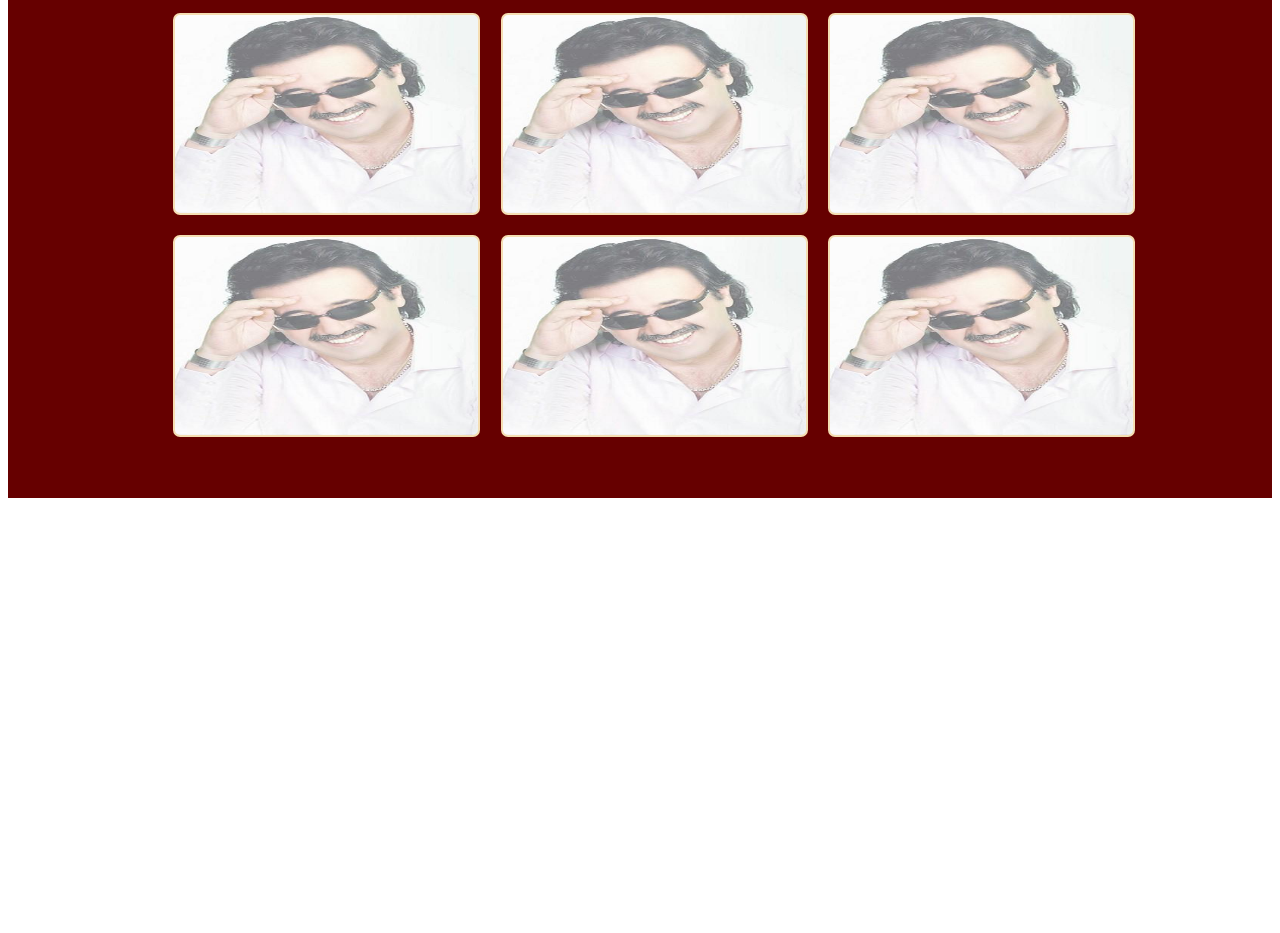
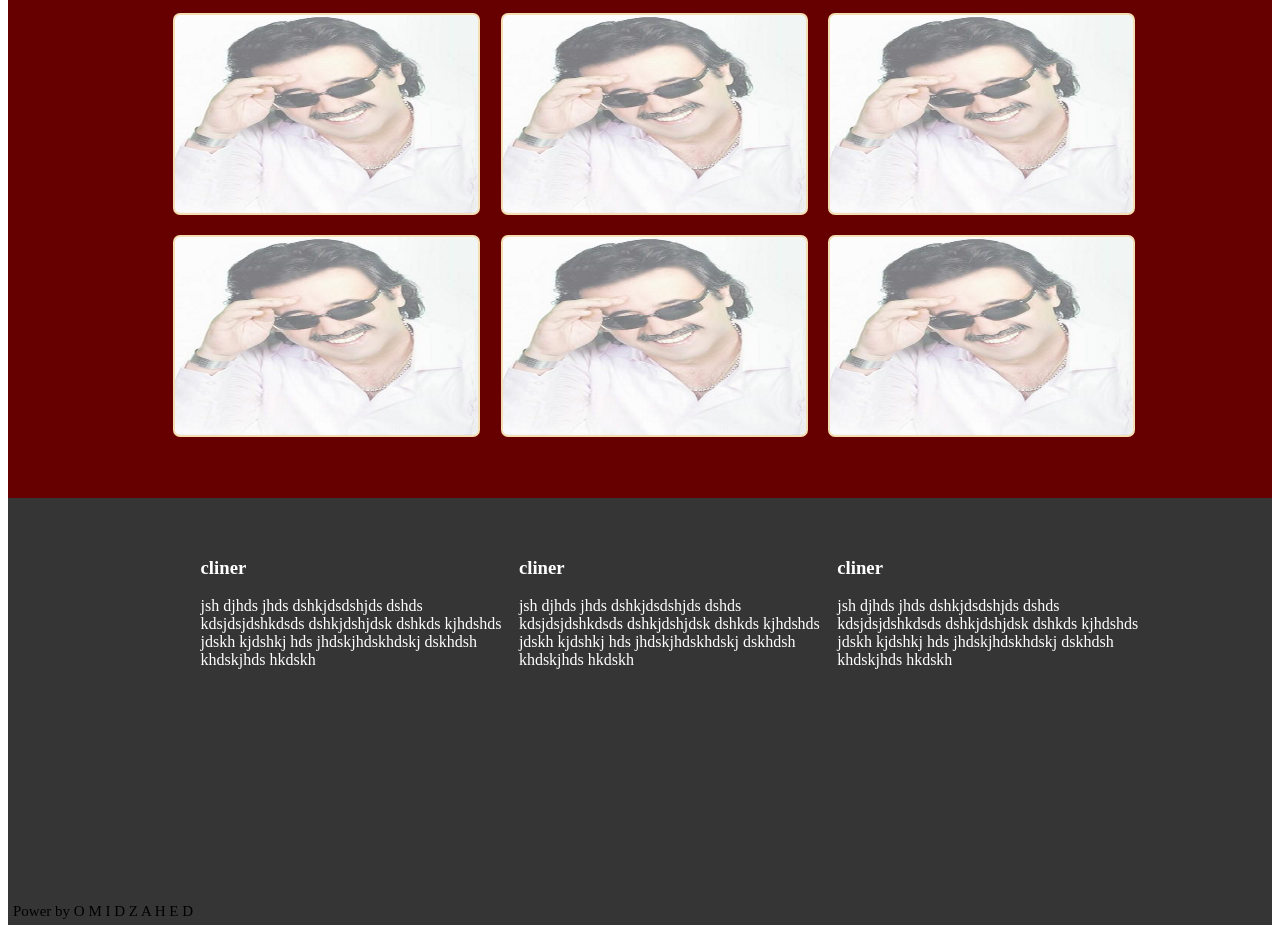
Before and after one commit to omidzahed1998/site_1, a plain HTML site: page index.html in a window 1280 px wide. Shown: the part 1210-2143 px from the top of the page. Before the commit the page ends 1716 px from the top, so only its background shows below. Drawn offline with Linux system fonts and the light colour scheme.

Commit message:
maked the footer

```diff
--- a/index.css
+++ b/index.css
@@ -163,7 +163,9 @@ background: url(img/aa.jpg);
     color: #333333;
 font-size: 13px;
 }
-.item_box2_one:hover{background:#76C38F;}
+.item_box2_one:hover{background:#333; }
+.item_box2_one:hover h2{color: white}
+.item_box2_one:hover p{color: white}
 
 #br_box_2{
     position: absolute;
@@ -221,3 +223,62 @@ border: 2px solid wheat;
 
 }
 .item_box_item_2:hover .item_box_item_2_text{opacity: 1; height: 13%;}
+
+
+
+
+
+
+
+
+
+
+
+
+
+
+
+
+
+
+
+
+
+
+
+
+
+
+#box_3{width: 100%;
+              height: 400px;
+    background: #353535;
+    position: relative;
+}
+
+#box_3_frame{
+    width: 80%;
+    position: absolute;
+    height: 100%;
+    left: 10%;}
+
+.box_3_item{
+    color: white;
+    height: 85%;
+    width: 30%;
+
+    display: inline-block;
+    margin-top: 35px;
+    margin-left: 5px;
+    float: right;
+padding: 5px;
+}
+
+.h3_footer{}
+.p_footer{}
+
+
+
+#about_me_omid {background: #353535;
+    display: block;
+    font-size: 15px;
+    padding: 5px;}
--- a/index.html
+++ b/index.html
@@ -92,9 +92,30 @@ Publishers 1998, 2000, 2003, 2005, 2006, 2007, 2009, 2012</P>
         </div>
 
         <div id="box_3" class="box">
+            <div id="box_3_frame">
+                <div class="box_3_item">
+                    <h3 class="h3_footer">cliner</h3>
+                    <p class="p_footer">jsh djhds jhds dshkjdsdshjds dshds kdsjdsjdshkdsds dshkjdshjdsk dshkds kjhdshds jdskh kjdshkj hds jhdskjhdskhdskj dskhdsh khdskjhds hkdskh</p>
 
+                </div>
+
+                <div class="box_3_item">
+                    <h3 class="h3_footer">cliner</h3>
+                    <p class="p_footer">jsh djhds jhds dshkjdsdshjds dshds kdsjdsjdshkdsds dshkjdshjdsk dshkds kjhdshds jdskh kjdshkj hds jhdskjhdskhdskj dskhdsh khdskjhds hkdskh</p>
+
+                </div>
+
+                  <div class="box_3_item">
+                    <h3 class="h3_footer">cliner</h3>
+                    <p class="p_footer">jsh djhds jhds dshkjdsdshjds dshds kdsjdsjdshkdsds dshkjdshjdsk dshkds kjhdshds jdskh kjdshkj hds jhdskjhdskhdskj dskhdsh khdskjhds hkdskh</p>
+
+                </div>
+
+            </div>
 
         </div>
+
+        <di id="about_me_omid"> Power by O M I D  Z A H E D</di>
 
 
 
```
